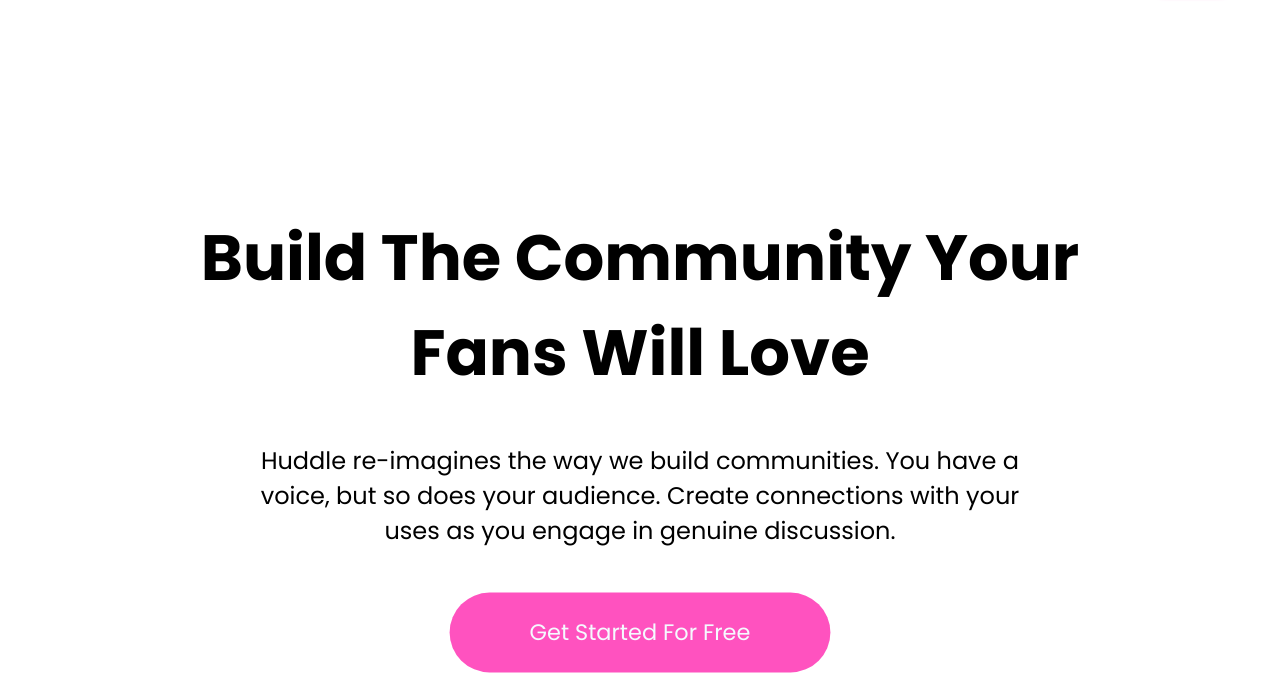
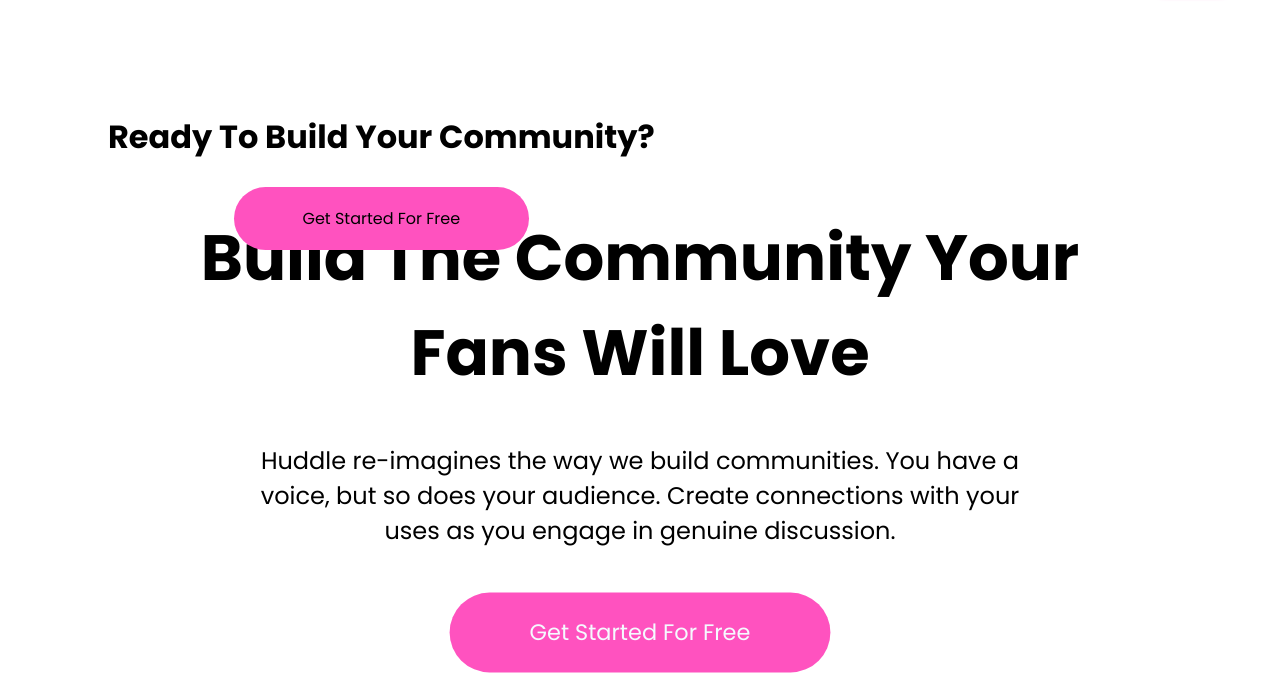
Before and after one commit to yashyadurai/huddleLandingPage, a plain HTML site: page index.html in a window 1280 px wide. Shown: the part 114-800 px from the top of the page. Drawn offline with Linux system fonts and the light colour scheme.

Commit message:
fixed some stuff and new stuff

```diff
--- a/index.html
+++ b/index.html
@@ -72,10 +72,11 @@
         <img src="/images/illustration-your-users.svg" alt="An image of your users">
     </section>
     <img class="yourUserSectionBg_2" src="/images/bg-section-bottom-desktop-2.svg" alt="background">
-    <section>
+    <section class="areYouReady">
         <h2>Ready To Build Your Community?</h2>
         <div>Get Started For Free</div>
     </section>
+    <img class="footerBackground" src="/images/bg-footer-top-desktop.svg" alt="backgroundFooter">
     <footer>
         <div>
             <img src="/images/logo.svg" alt="Logo of Huddle">
--- a/styles.css
+++ b/styles.css
@@ -10,6 +10,7 @@
 }
 body{
     font-family: "Poppins";
+    overflow-x: hidden;
 }
 nav{
     display: flex;
@@ -187,3 +188,26 @@ main{
 .yourUserSection img{
     width: 40vw;
 }
+.areYouReady{
+    position: absolute;
+    top: 100px;
+    text-align: center;
+    padding: 100px;
+}
+.areYouReady h2{
+    font-size: xx-large;
+}
+.areYouReady div{
+    background-color: var(--Pink);
+    max-width: 20vw;
+    margin: 0 auto;
+    padding: 1.2rem;
+    border-radius: 100px;
+}
+.footerBackground{
+    width: 100vw;
+    height: 100px;
+}
+footer{
+    width: 100vw;
+}
```
